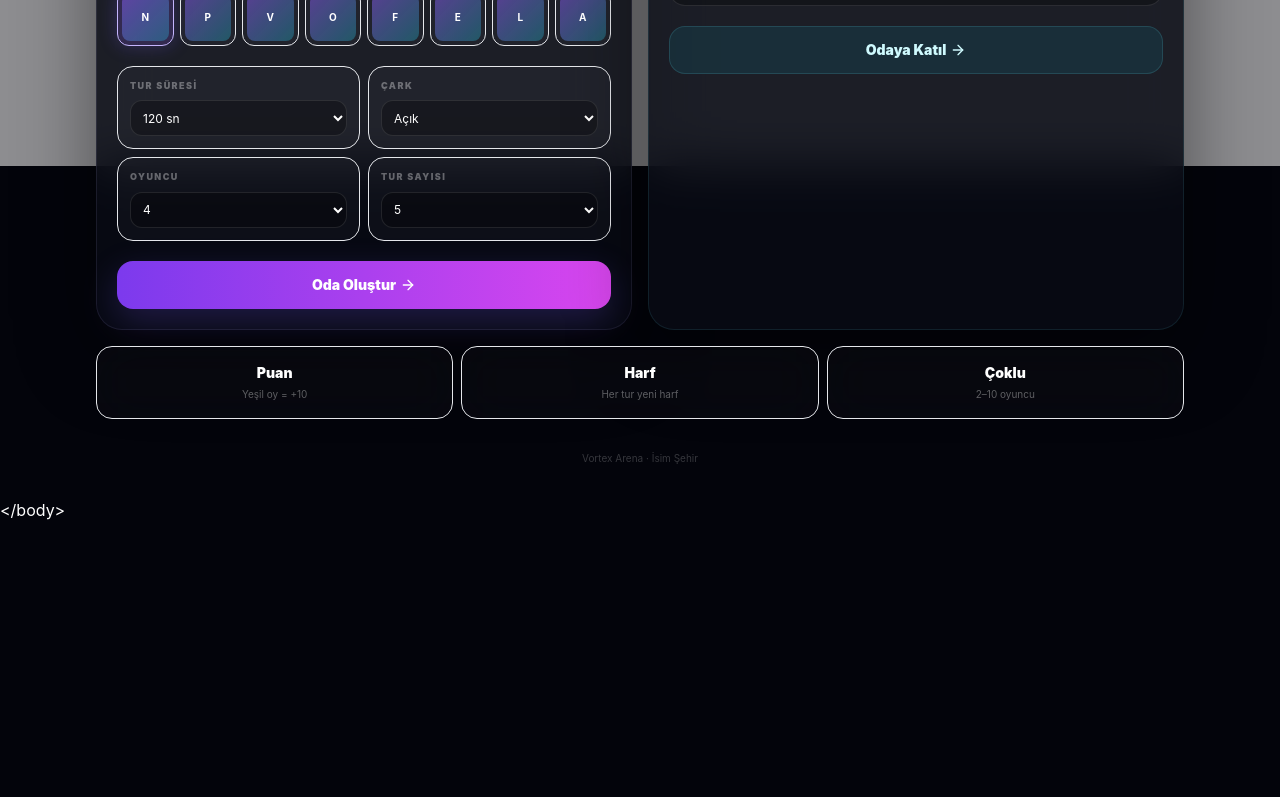
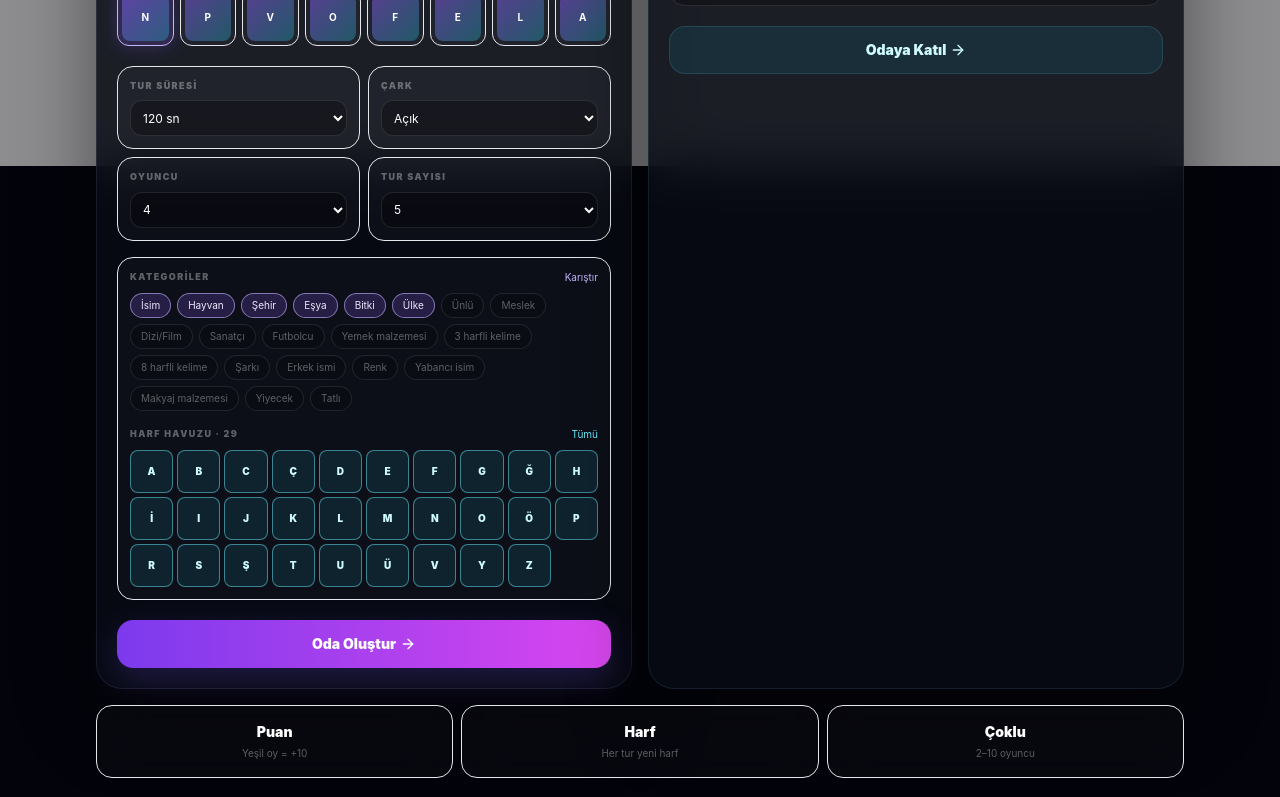
Before and after one commit to Battyz61/Strike-Legends, a React (Vite) app in the folder isim-sehir/: page / in a window 1280 px wide. Shown: the part 634-1431 px from the top of the page. Before the commit the page ends 1156 px from the top, so only its background shows below. Built offline with nearby package versions, Linux system fonts and the light colour scheme.

Commit message:
Add category and letter setup to React lobby

```diff
--- a/isim-sehir/src/App.tsx
+++ b/isim-sehir/src/App.tsx
@@ -4,8 +4,10 @@ import { Vortex } from "@/components/ui/vortex"
 import { Button } from "@/components/ui/button"
 
 const avatars = ["Nova", "Pulse", "Vega", "Orbit", "Flux", "Echo", "Lumen", "Astra"]
+const categories = ["İsim","Hayvan","Şehir","Eşya","Bitki","Ülke","Ünlü","Meslek","Dizi/Film","Sanatçı","Futbolcu","Yemek malzemesi","3 harfli kelime","8 harfli kelime","Şarkı","Erkek ismi","Renk","Yabancı isim","Makyaj malzemesi","Yiyecek","Tatlı"]
+const letters = "ABCÇDEFGĞHİIJKLMNOÖPRSŞTUÜVYZ".split("")
 
-function goToGame(mode: "create" | "join", name: string, code?: string, avatarIndex = 0, settings?: {duration:string;wheel:string;playerLimit:string;roundLimit:string}) {
+function goToGame(mode: "create" | "join", name: string, code?: string, avatarIndex = 0, settings?: {duration:string;wheel:string;playerLimit:string;roundLimit:string;categories:string;letters:string}) {
   const params = new URLSearchParams({ mode, name: name.trim() || "Oyuncu", avatar: String(avatarIndex) })
   if (mode === "join" && code) params.set("code", code.replace(/\s/g, ""))
   if (mode === "create" && settings) Object.entries(settings).forEach(([key,value]) => params.set(key,value))
@@ -22,6 +24,8 @@ export default function App() {
   const [wheel, setWheel] = useState("on")
   const [playerLimit, setPlayerLimit] = useState("4")
   const [roundLimit, setRoundLimit] = useState("5")
+  const [selectedCategories, setSelectedCategories] = useState(["İsim","Hayvan","Şehir","Eşya","Bitki","Ülke"])
+  const [selectedLetters, setSelectedLetters] = useState([...letters])
 
   const recentName = useMemo(() => {
     try { return localStorage.getItem("isimSehirName") || "" } catch { return "" }
@@ -33,7 +37,7 @@ export default function App() {
 
   const create = () => {
     setError("")
-    goToGame("create", hostName, undefined, avatar, {duration,wheel,playerLimit,roundLimit})
+    goToGame("create", hostName, undefined, avatar, {duration,wheel,playerLimit,roundLimit,categories:selectedCategories.join(","),letters:selectedLetters.join("")})
   }
 
   const join = () => {
@@ -142,6 +146,20 @@ export default function App() {
               ))}
             </div>
 
+            <div className="mt-4 rounded-2xl border border-white/8 bg-white/[.025] p-3">
+              <div className="flex items-center justify-between">
+                <span className="text-[9px] font-black uppercase tracking-[.16em] text-white/35">Kategoriler</span>
+                <button type="button" onClick={() => setSelectedCategories([...categories].sort(() => Math.random()-.5).slice(0,6))} className="text-[10px] text-violet-300">Karıştır</button>
+              </div>
+              <div className="mt-2 flex flex-wrap gap-1.5">
+                {categories.map(cat => <button type="button" key={cat} onClick={() => setSelectedCategories(x => x.includes(cat) ? (x.length===1 ? x : x.filter(v=>v!==cat)) : [...x,cat])} className={`rounded-full border px-2.5 py-1 text-[10px] transition ${selectedCategories.includes(cat) ? "border-violet-300/60 bg-violet-500/20 text-violet-100" : "border-white/10 bg-black/20 text-white/35"}`}>{cat}</button>)}
+              </div>
+              <div className="mt-4 flex items-center justify-between"><span className="text-[9px] font-black uppercase tracking-[.16em] text-white/35">Harf havuzu · {selectedLetters.length}</span><button type="button" onClick={() => setSelectedLetters([...letters])} className="text-[10px] text-cyan-300">Tümü</button></div>
+              <div className="mt-2 grid grid-cols-10 gap-1">
+                {letters.map(letter => <button type="button" key={letter} onClick={() => setSelectedLetters(x => x.includes(letter) ? (x.length===1 ? x : x.filter(v=>v!==letter)) : [...x,letter])} className={`aspect-square rounded-lg border text-[10px] font-black ${selectedLetters.includes(letter) ? "border-cyan-300/50 bg-cyan-400/10 text-cyan-100" : "border-white/8 bg-black/20 text-white/20"}`}>{letter}</button>)}
+              </div>
+            </div>
+
             <Button onClick={create} className="mt-5 h-12 w-full rounded-2xl bg-gradient-to-r from-violet-600 to-fuchsia-500 font-black shadow-[0_12px_35px_rgba(124,92,255,.22)] hover:from-violet-500 hover:to-fuchsia-400">
               Oda Oluştur <ArrowRight className="ml-1 size-4" />
             </Button>
```
